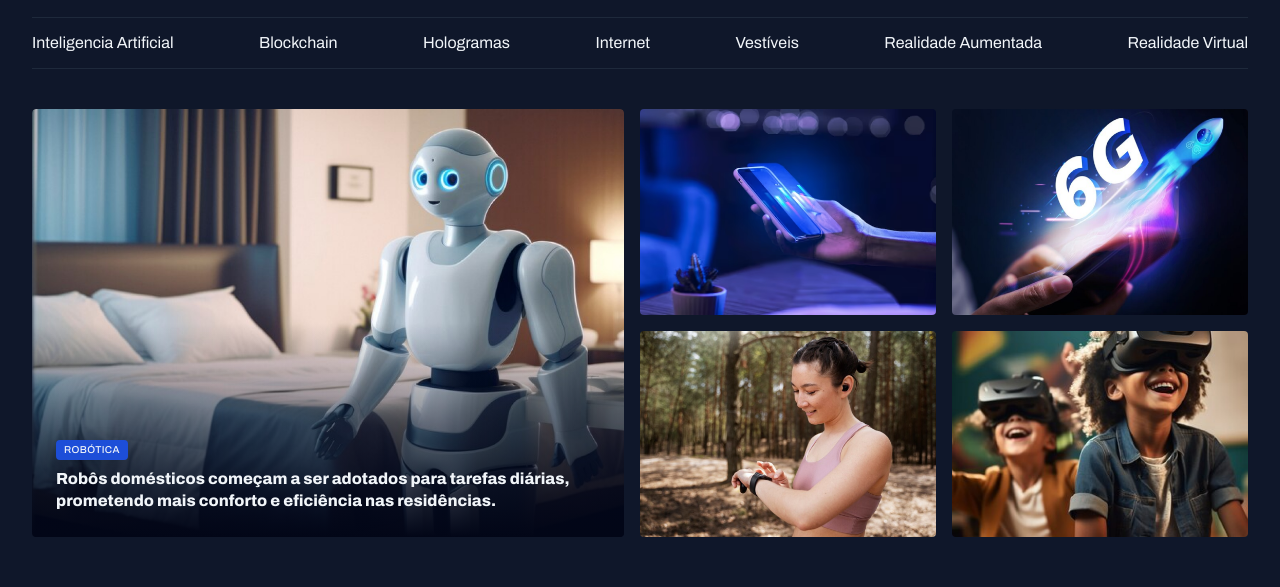
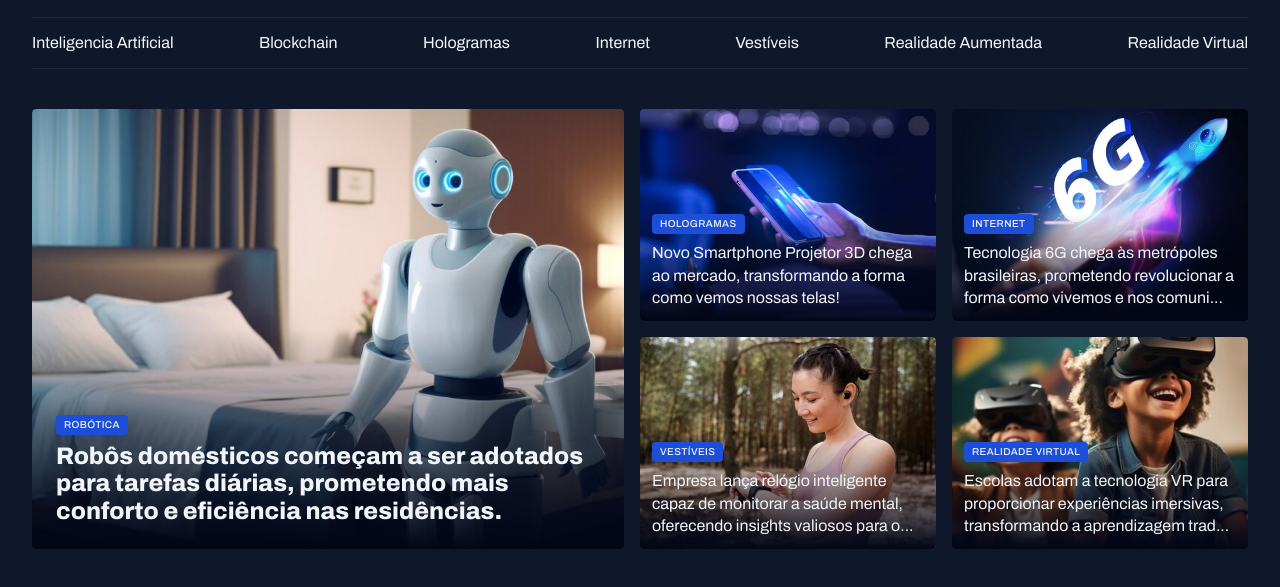
Before and after one commit to FabioHGF09/fullstack-portal-de-noticias, a plain HTML site: page index.html in a window 1280 px wide. Shown: the part 55-642 px from the top of the page. Drawn offline with Linux system fonts and the light colour scheme.

Commit message:
destaques ok

```diff
--- a/index.html
+++ b/index.html
@@ -41,18 +41,44 @@
   <main class="grid container" >
     <section id="featured" class="grid grid-flow-col gap-16">
       <figure class="card">
-        <img src="assets/images/Image 01.png" alt="">
+        <img src="assets/images/Image 01.png" alt="Robôs domésticos começam a ser adotados para tarefas diárias, prometendo mais conforto e eficiência nas residências.">
 
         <figcaption>
           <span class="content-tag">robótica</span>
-          <h2 class="text-xl">Robôs domésticos começam a ser adotados para tarefas diárias, prometendo mais conforto e eficiência nas residências.</h2>
+          <h2 class="text-2xl">Robôs domésticos começam a ser adotados para tarefas diárias, prometendo mais conforto e eficiência nas residências.</h2>
         </figcaption>
       </figure>
       <div class="grid grid-flow-cols-2 gap-16">
-        <img src="assets/images/Image 02.png" alt="">
-        <img src="assets/images/Image 03.png" alt="">
-        <img src="assets/images/Image 04.png" alt="">
-        <img src="assets/images/Image 05.png" alt="">
+        <figure class="card">
+          <img src="assets/images/Image 02.png" alt="Novo Smartphone Projetor 3D chega ao mercado, transformando a forma como vemos nossas telas!">
+          <figcaption>
+            <span class="content-tag">Hologramas</span>
+            <h2 class="text-lg">Novo Smartphone Projetor 3D chega ao mercado, transformando a forma como vemos nossas telas!</h2>
+          </figcaption>
+        </figure>
+        <figure class="card">
+          <img src="assets/images/Image 03.png" alt="Tecnologia 6G chega às metrópoles brasileiras, prometendo revolucionar a forma como vivemos e nos comunicamos.">
+          <figcaption>
+            <span class="content-tag">Internet</span>
+            <h2 class="text-lg">Tecnologia 6G chega às metrópoles brasileiras, prometendo revolucionar a forma como vivemos e nos comuni...</h2>
+          </figcaption>
+        </figure>
+        <figure class="card">
+          <img src="assets/images/Image 04.png" alt="Empresa lança relógio inteligente capaz de monitorar a saúde mental, oferecendo insights valiosos para o bem-estar pessoal.
+          ">
+          <figcaption>
+            <span class="content-tag">Vestíveis</span>
+            <h2 class="text-lg">Empresa lança relógio inteligente capaz de monitorar a saúde mental, oferecendo insights valiosos para o...
+            </h2>
+          </figcaption>
+        </figure>
+        <figure class="card">
+          <img src="assets/images/Image 05.png" alt="Escolas adotam a tecnologia VR para proporcionar experiências imersivas, transformando a aprendizagem tradicional.">
+          <figcaption>
+            <span class="content-tag">Realidade Virtual</span>
+            <h2 class="text-lg">Escolas adotam a tecnologia VR para proporcionar experiências imersivas, transformando a aprendizagem trad...</h2>
+          </figcaption>
+        </figure>
       </div>
     </section>
   </main>
--- a/styles/sections.css
+++ b/styles/sections.css
@@ -27,6 +27,9 @@
       h2{
         margin-top: 8px;
       }
+      &:has(.text-lg){
+        padding: 12px;
+      }
     }
   }
 }
--- a/styles/utility.css
+++ b/styles/utility.css
@@ -20,7 +20,7 @@
   font:var(--h2);
 }
 .text-lg{
-  font:var(--h3);
+  font: var(--h3);
 }
 .text-sm{
   font: var(--text-sm);
```
